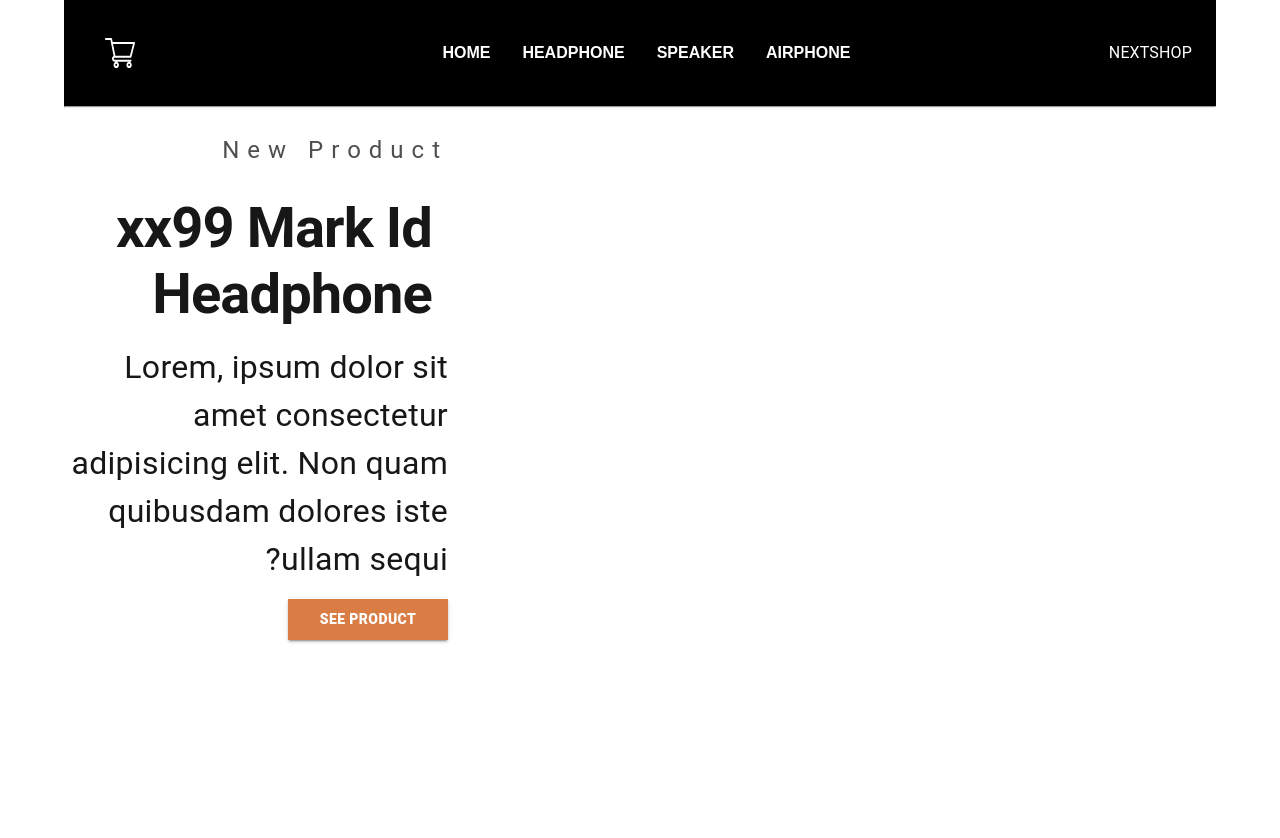
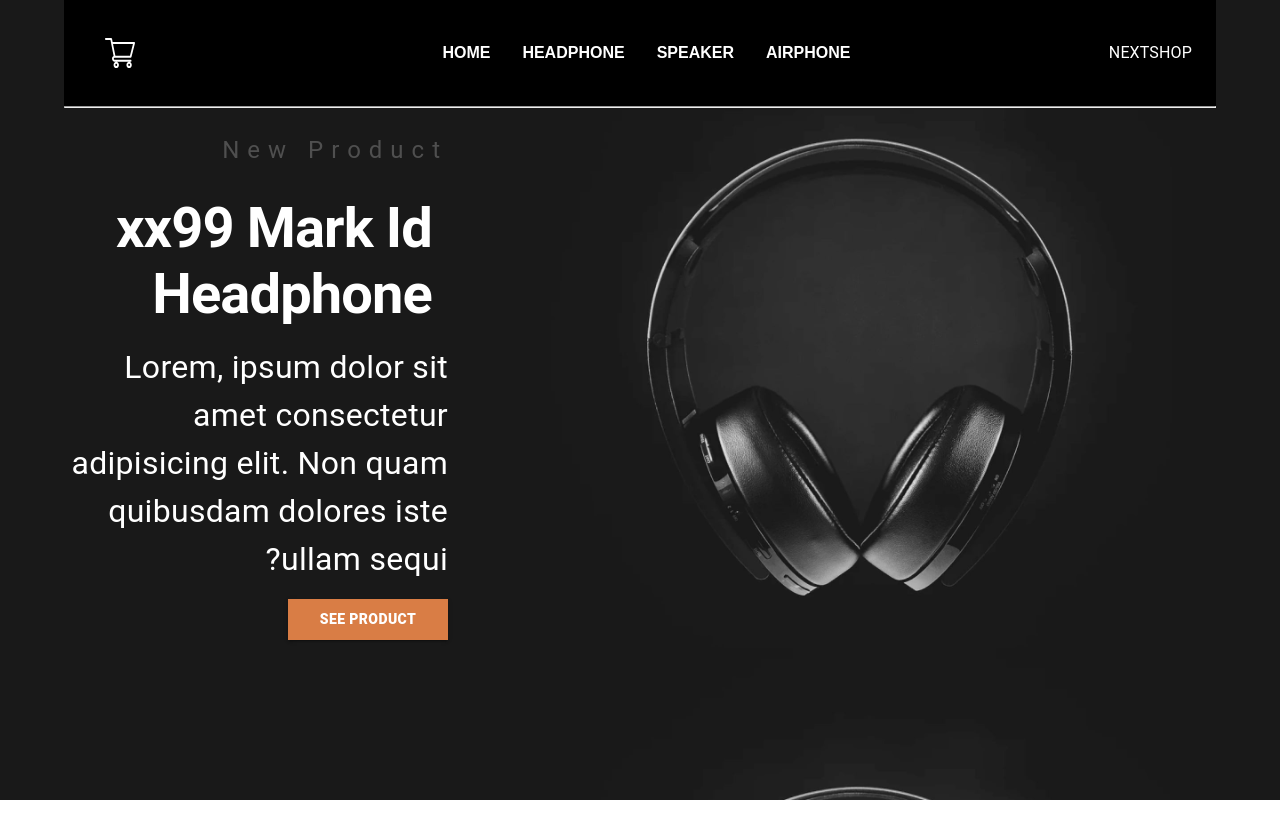
Before and after one commit to MetiPasha/techpulse-next.js, a Next.js app: page / in a window 1280 px wide. Shown: the top 838 px of the page. Before the commit the page ends 800 px from the top, so only its background shows below. Built offline with nearby package versions, Linux system fonts and the light colour scheme.

Commit message:
little change at style of Home

```diff
--- a/src/app/page.tsx
+++ b/src/app/page.tsx
@@ -1,15 +1,32 @@
-import Hero from "@/components/Hero";
-import Nav from "@/components/Nav";
-import { Container } from "@mui/material";
+import type { NextPage } from "next";
+import Nav from "../components/Nav";
+import { Box, Container } from "@mui/material";
+import Hero from "../components/Hero";
 
-export default function Home() {
+const Home: NextPage = () => {
   return (
     <div>
-      <Container>
-        <Nav />
-        <hr />
-        <Hero />
-      </Container>
+      <div
+        style={{
+          backgroundImage: "url(./assets/home/desktop/image-hero.jpg)",
+          height: "100vh",
+          backgroundSize: "100%",
+          color: "white",
+        }}
+      >
+        <Container>
+          <Nav />
+          <hr></hr>
+          <Hero />
+        </Container>
+      </div>
+      <Box sx={{ height: "30vh" }}>
+        <Container
+          sx={{ display: "flex", justifyContent: "space-between" }}
+        ></Container>
+      </Box>
     </div>
   );
-}
+};
+
+export default Home;
```
